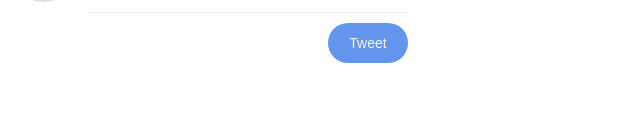
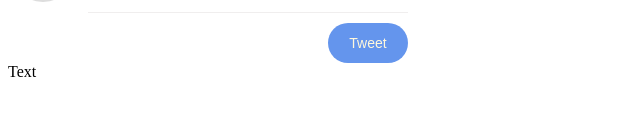
Before and after one commit to vetoshka/TwitterAngular, an Angular app: page / in a window 1280 px wide. Shown: the part 169-300 px from the top of the page, without its empty margins (0-640 px from the left). Built offline with nearby package versions, Linux system fonts and the light colour scheme.

Commit message:
add tweet component

```diff
--- a/src/app/app.module.ts
+++ b/src/app/app.module.ts
@@ -5,12 +5,14 @@ import { AppRoutingModule } from './app-routing.module';
 import { AppComponent } from './app.component';
 import { HomeComponent } from './home/home.component';
 import { NewTweetComponent } from './new-tweet/new-tweet.component';
+import { TweetComponent } from './tweet/tweet.component';
 
 @NgModule({
   declarations: [
     AppComponent,
     HomeComponent,
-    NewTweetComponent
+    NewTweetComponent,
+    TweetComponent
   ],
   imports: [
     BrowserModule,
--- a/src/app/home/home.component.html
+++ b/src/app/home/home.component.html
@@ -2,3 +2,4 @@
     <h1> Home </h1>
 </header>
 <app-new-tweet></app-new-tweet>
+<app-tweet></app-tweet>
--- /dev/null
+++ b/src/app/tweet/tweet.component.html
@@ -0,0 +1,9 @@
+<div class="tweet">
+    <div class="icon"></div>
+    <div class="tweet-context">
+        <div class="tweet-header">
+
+        </div>
+        <span>Text</span>
+    </div>
+</div>
--- /dev/null
+++ b/src/app/tweet/tweet.component.ts
@@ -0,0 +1,15 @@
+import { Component, OnInit } from '@angular/core';
+
+@Component({
+  selector: 'app-tweet',
+  templateUrl: './tweet.component.html',
+  styleUrls: ['./tweet.component.css']
+})
+export class TweetComponent implements OnInit {
+
+  constructor() { }
+
+  ngOnInit(): void {
+  }
+
+}
```
Also changed, not shown: src/app/tweet/tweet.component.css (added), 1 other file (tests, documents, lock files or other folders).
